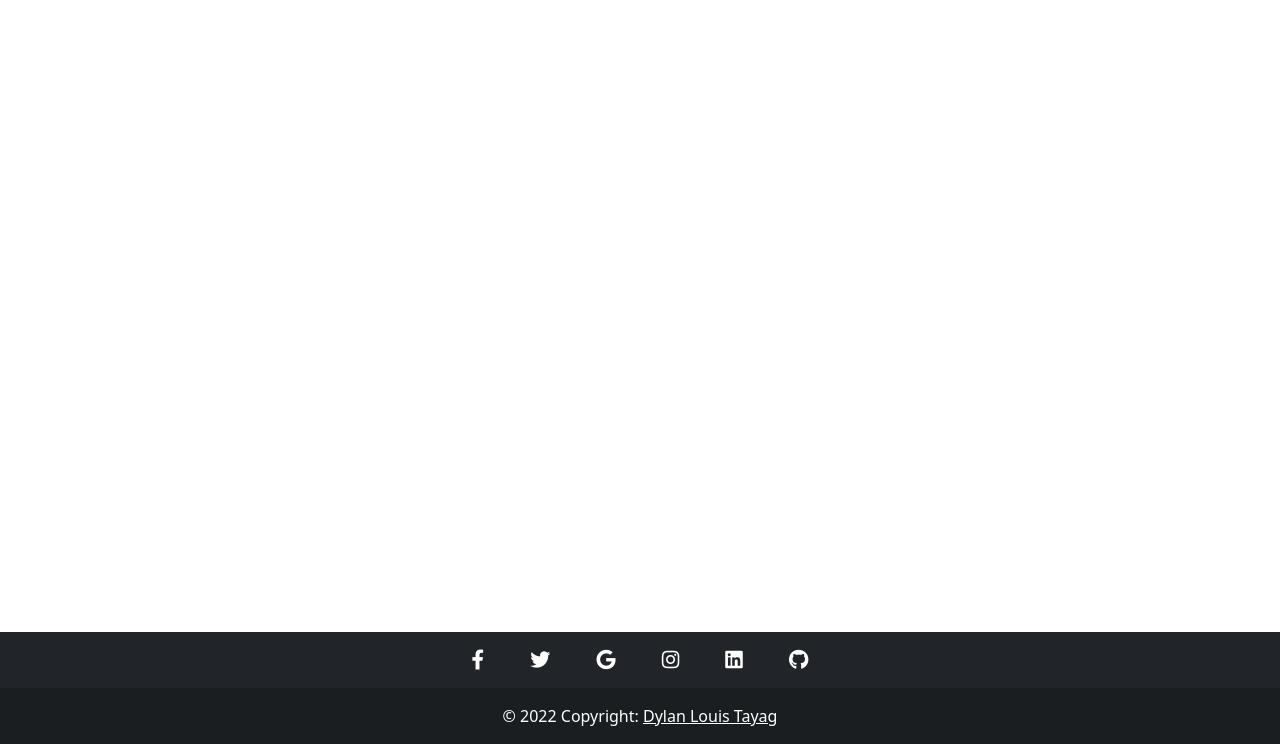
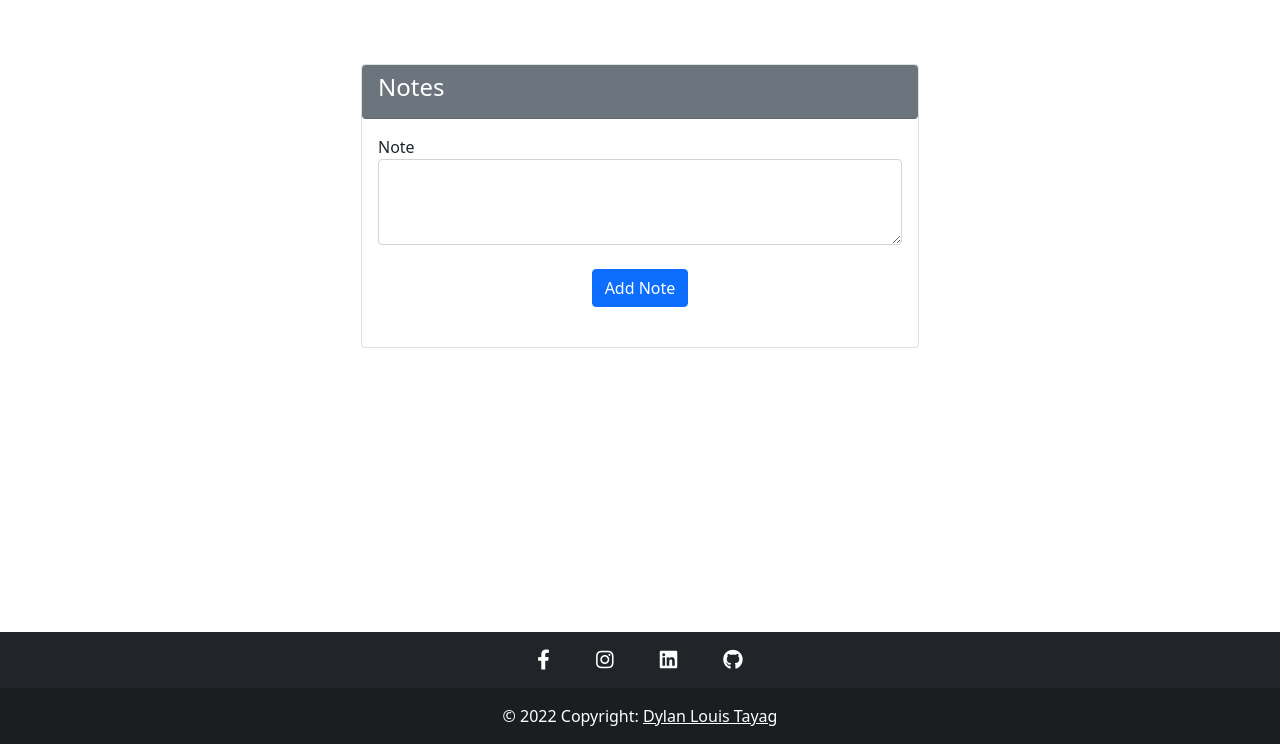
Before and after one commit to ghandylan/flask_notes_app, a Python web app: template templates/home.html in a window 1280 px wide. Shown: the part 56-800 px from the top of the page. Run offline with Jinja, Linux system fonts and the light colour scheme; the template is opened without the code that fills it, so the values that code supplies are empty; some libraries are stand-ins or nearby versions.

Commit message:
added authentication and notes template

```diff
--- a/templates/base.html
+++ b/templates/base.html
@@ -3,16 +3,17 @@
 
 <head>
     <meta charset="utf-8">
-    <meta name="viewport" content="width=device-width, initial-scale=1, shrink-to-fit=no">
+    <meta name="viewport" content="width=device-width" , initial-scale=1>
     <link href="https://cdn.jsdelivr.net/npm/bootstrap@5.1.3/dist/css/bootstrap.min.css" rel="stylesheet">
-    <link rel="stylesheet" href="https://pro.fontawesome.com/releases/v5.10.0/css/all.css" integrity="sha384-AYmEC3Yw5cVb3ZcuHtOA93w35dYTsvhLPVnYs9eStHfGJvOvKxVfELGroGkvsg+p" crossorigin="anonymous"/>
+    <link rel="stylesheet" href="https://pro.fontawesome.com/releases/v5.10.0/css/all.css"
+        integrity="sha384-AYmEC3Yw5cVb3ZcuHtOA93w35dYTsvhLPVnYs9eStHfGJvOvKxVfELGroGkvsg+p" crossorigin="anonymous" />
     <script src="https://cdn.jsdelivr.net/npm/bootstrap@5.1.3/dist/js/bootstrap.bundle.min.js"></script>
 
     <title>{% block title %}Home{% endblock %}</title>
 </head>
 
 <body>
-    <nav class="navbar navbar-expand-sm bg-dark navbar-dark">
+    <nav class="navbar sticky-top navbar-expand-sm bg-dark navbar-dark">
         <div class="container-fluid">
             <a class="navbar-brand" href="/">flaskNotes</a>
             <button class="navbar-toggler" type="button" data-bs-toggle="collapse" data-bs-target="#collapsibleNavbar">
@@ -20,12 +21,24 @@
             </button>
             <div class="collapse navbar-collapse justify-content-end" id="collapsibleNavbar">
                 <ul class="navbar-nav">
+                    {% if user.is_authenticated %}
+                    <li class="nav-item dropdown">
+                        <a class="nav-link dropdown-toggle" href="#" id="navbarDarkDropdownMenuLink" role="button"
+                            data-bs-toggle="dropdown" aria-expanded="false">
+                            Welcome, {{user.first_name}}
+                        </a>
+                        <ul class="dropdown-menu dropdown-menu-dark">
+                            <li><a class="dropdown-item" href="/logout">Log Out</a></li>
+                        </ul>
+                    </li>
+                    {% else %}
                     <li class="nav-item">
                         <a class="nav-link" href="/login">Log In</a>
                     </li>
                     <li class="nav-item">
                         <a class="nav-link" href="/sign-up">Sign Up</a>
                     </li>
+                    {% endif %}
                 </ul>
             </div>
         </div>
@@ -52,33 +65,27 @@
     {% block content %}
     {% endblock %}
 
+    <!-- place footer at bottom -->
     <footer class="text-center bg-dark text-white fixed-bottom">
         <!-- Grid container -->
         <div class="container pt-0">
             <!-- Section: Social media -->
             <section class="mb-0">
                 <!-- Facebook -->
-                <a class="btn btn-link btn-floating btn-lg text-white m-1" href="#!" role="button"
-                    data-mdb-ripple-color="dark"><i class="fab fa-facebook-f"></i></a>
-
-                <!-- Twitter -->
-                <a class="btn btn-link btn-floating btn-lg text-white m-1" href="#!" role="button"
-                    data-mdb-ripple-color="dark"><i class="fab fa-twitter"></i></a>
-
-                <!-- Google -->
-                <a class="btn btn-link btn-floating btn-lg text-white m-1" href="#!" role="button"
-                    data-mdb-ripple-color="dark"><i class="fab fa-google"></i></a>
+                <a class="btn btn-link btn-floating btn-lg text-white m-1" href="https://www.facebook.com/ghandylan/"
+                    target="_blank" role="button" data-mdb-ripple-color="dark"><i class="fab fa-facebook-f"></i></a>
 
                 <!-- Instagram -->
-                <a class="btn btn-link btn-floating btn-lg text-white m-1" href="#!" role="button"
-                    data-mdb-ripple-color="dark"><i class="fab fa-instagram"></i></a>
+                <a class="btn btn-link btn-floating btn-lg text-white m-1" href="https://www.instagram.com/ghandylan/"
+                    target="_blank" role="button" data-mdb-ripple-color="dark"><i class="fab fa-instagram"></i></a>
 
                 <!-- Linkedin -->
-                <a class="btn btn-link btn-floating btn-lg text-white m-1" href="#!" role="button"
+                <a class="btn btn-link btn-floating btn-lg text-white m-1"
+                    href="https://www.linkedin.com/in/dylantayag/" target="-" role="button"
                     data-mdb-ripple-color="dark"><i class="fab fa-linkedin"></i></a>
                 <!-- Github -->
-                <a class="btn btn-link btn-floating btn-lg text-white m-1" href="#!" role="button"
-                    data-mdb-ripple-color="dark"><i class="fab fa-github"></i></a>
+                <a class="btn btn-link btn-floating btn-lg text-white m-1" href="https://github.com/ghandylan"
+                    target="_blank" role="button" data-mdb-ripple-color="dark"><i class="fab fa-github"></i></a>
             </section>
             <!-- Section: Social media -->
         </div>
--- a/templates/home.html
+++ b/templates/home.html
@@ -1,2 +1,33 @@
 {% extends "base.html" %}
 {% block title %}Home{% endblock %}
+
+{% block content %}
+<!-- notes form -->
+<ul class="list-group list-group-flush" id="notes">
+    {% for note in user.notes %}
+    {{note.data}}
+    {% endfor %}
+</ul>
+<div class="container rounded" style="padding-top: 5%;padding-bottom: 20%" >
+    <div class="col-md-6 mx-auto">
+        <div class="card">
+            <div class="card-header text-white bg-secondary rounded">
+                <h4>Notes</h4>
+            </div>
+            <div class="card-body">
+                <form action="/notes" method="POST">
+                    <div class="form-group">
+                        <label for="note">Note</label>
+                        <textarea class="form-control" id="note" name="note" rows="3"></textarea>
+                        <br>
+                        <div align="center">
+                            <button type="submit" class="btn btn-primary">Add Note</button>
+                        </div>
+                    </div>
+                    <br>
+                </form>
+            </div>
+        </div>
+    </div>
+</div>
+{% endblock %}
--- a/templates/login.html
+++ b/templates/login.html
@@ -2,7 +2,7 @@
 {% block title %}Login{% endblock %}
 
 {% block content %}
-<div class="container rounded" style="padding-top: 5%">
+<div class="container rounded" style="padding-top: 5%;padding-bottom: 20%" >
     <div class="col-md-6 mx-auto">
         <div class="card">
             <div class="card-header text-white bg-secondary rounded">
--- a/templates/sign-up.html
+++ b/templates/sign-up.html
@@ -2,7 +2,7 @@
 {% block title %}Sign-up{% endblock %}
 
 {% block content %}
-<div class="container rounded" style="padding-top: 5%">
+<div class="container-md rounded" style="padding-top: 5%; padding-bottom:10%; min-height:100vh">
     <div class="col-md-6 mx-auto">
         <div class="card">
             <div class="card-header text-white bg-secondary rounded">
--- a/views.py
+++ b/views.py
@@ -1,7 +1,9 @@
 from flask import Blueprint, render_template
+from flask_login import login_required, current_user
 
 views = Blueprint('/views', __name__)
 
 @views.route('/')
+@login_required
 def home():
-    return render_template("home.html")
+    return render_template("home.html", user=current_user)
```
Also changed, not shown: __init__.py (+15 -2 lines), auth.py (+35 -5 lines), db_models.py (+1 -10 lines), 1 other file. Lines whose indentation alone changed are shown as unchanged.
